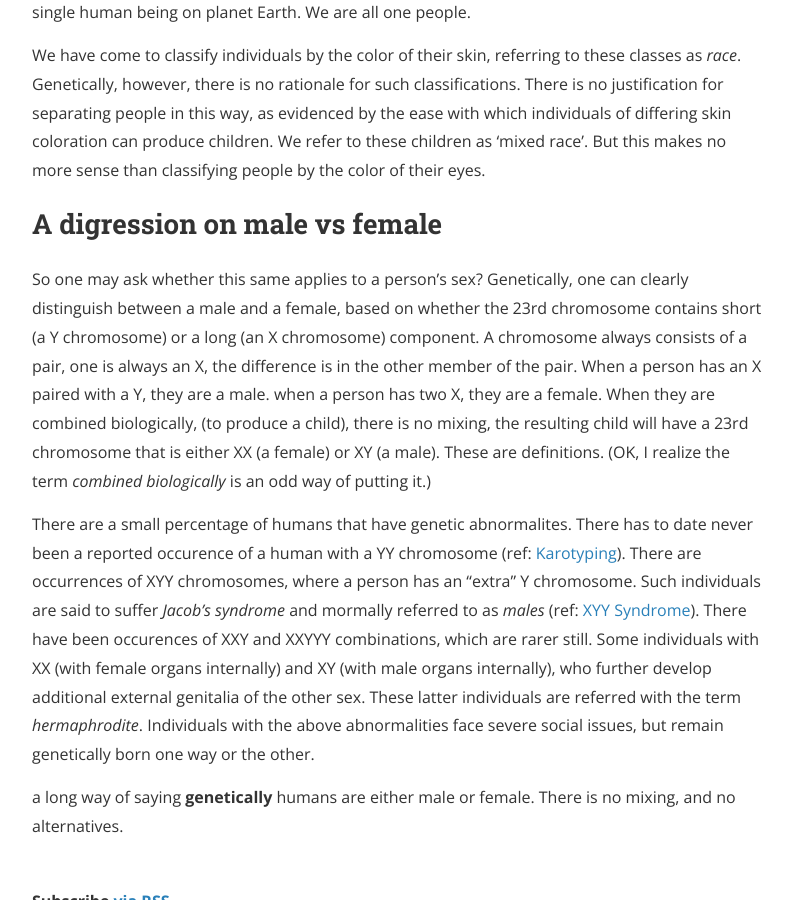
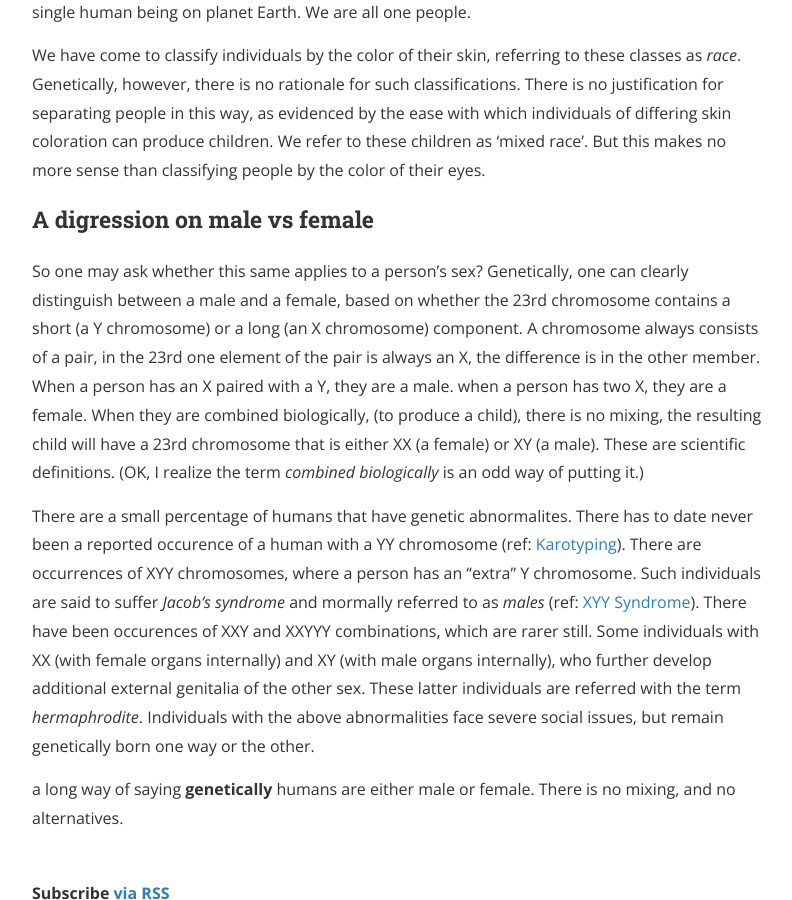
Before and after one commit to jaquilino/jaquilino.github.io, a Jekyll site: the page built from _posts/2022-12-04-human-variation.markdown, in a window 1280 px wide and 900 px high, scrolled down 422 px. Shown: the whole window, without its empty margins (240-1032 px from the left). Built offline with Jekyll 4.4.1, drawn with Linux system fonts in a browser that asks for light colours; nearby versions of some CDN libraries; a style sheet for code colours, icons or effects is not loaded.

```diff
--- a/_posts/2022-12-04-human-variation.markdown
+++ b/_posts/2022-12-04-human-variation.markdown
@@ -26,16 +26,16 @@ can produce children.
 We refer to these children as 'mixed race'.
 But this makes no more sense than classifying people by the color of their eyes.
 
-## A digression on male vs female
+### A digression on male vs female
 So one may ask whether this same applies to a person's sex?
 Genetically, one can clearly distinguish between a male and a female,
-based on whether the 23rd chromosome contains short (a Y chromosome) or a long (an X chromosome) component.
-A chromosome always consists of a pair, one is always an X, the difference is in the other member of the pair.
+based on whether the 23rd chromosome contains a short (a Y chromosome) or a long (an X chromosome) component.
+A chromosome always consists of a pair, in the 23rd one element of the pair is always an X, the difference is in the other member.
 When a person has an X paired with a Y, they are a male.
 when a person has two X, they are a female.
 When they are combined biologically, (to produce a child), there is no mixing,
 the resulting child will have a 23rd chromosome that is either XX (a female) or XY (a male).
-These are definitions.
+These are scientific definitions.
 (OK, I realize the term _combined biologically_ is an odd way of putting it.)
 
 There are a small percentage of humans that have genetic abnormalites.
```
